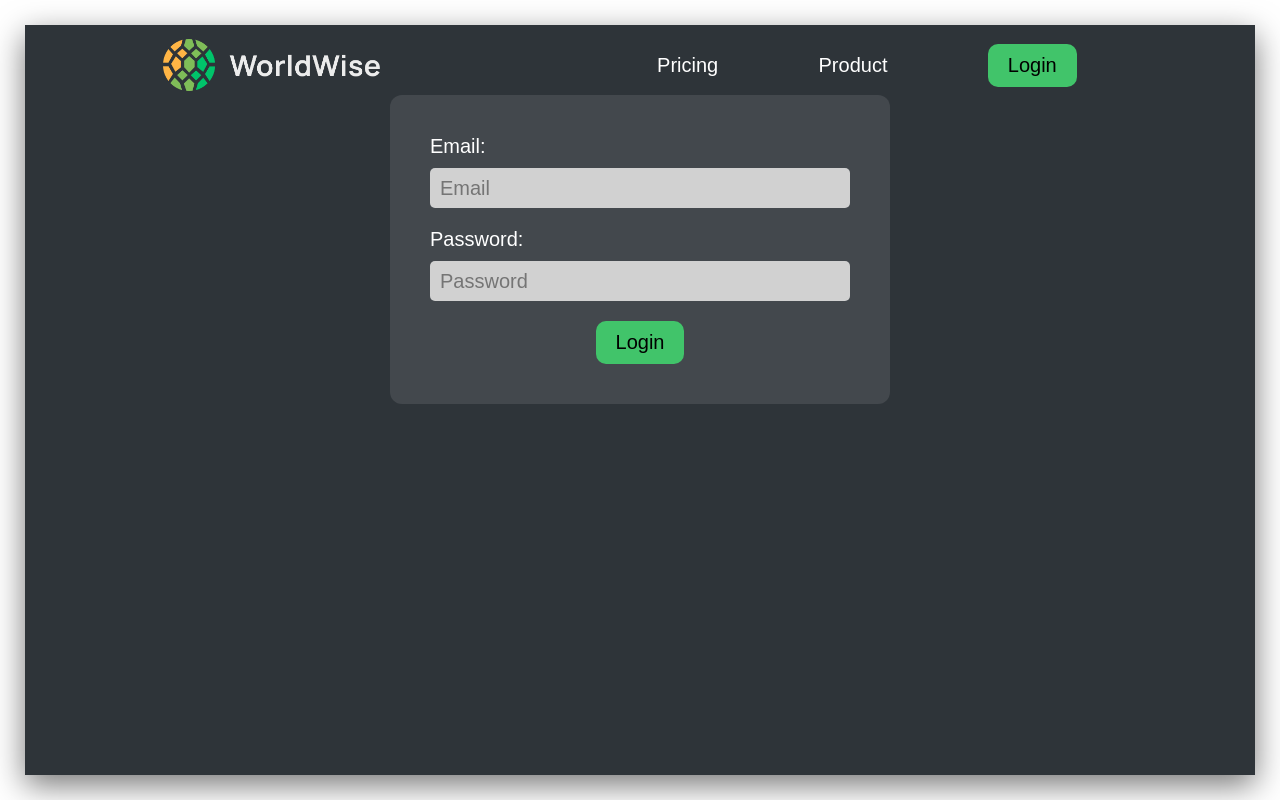
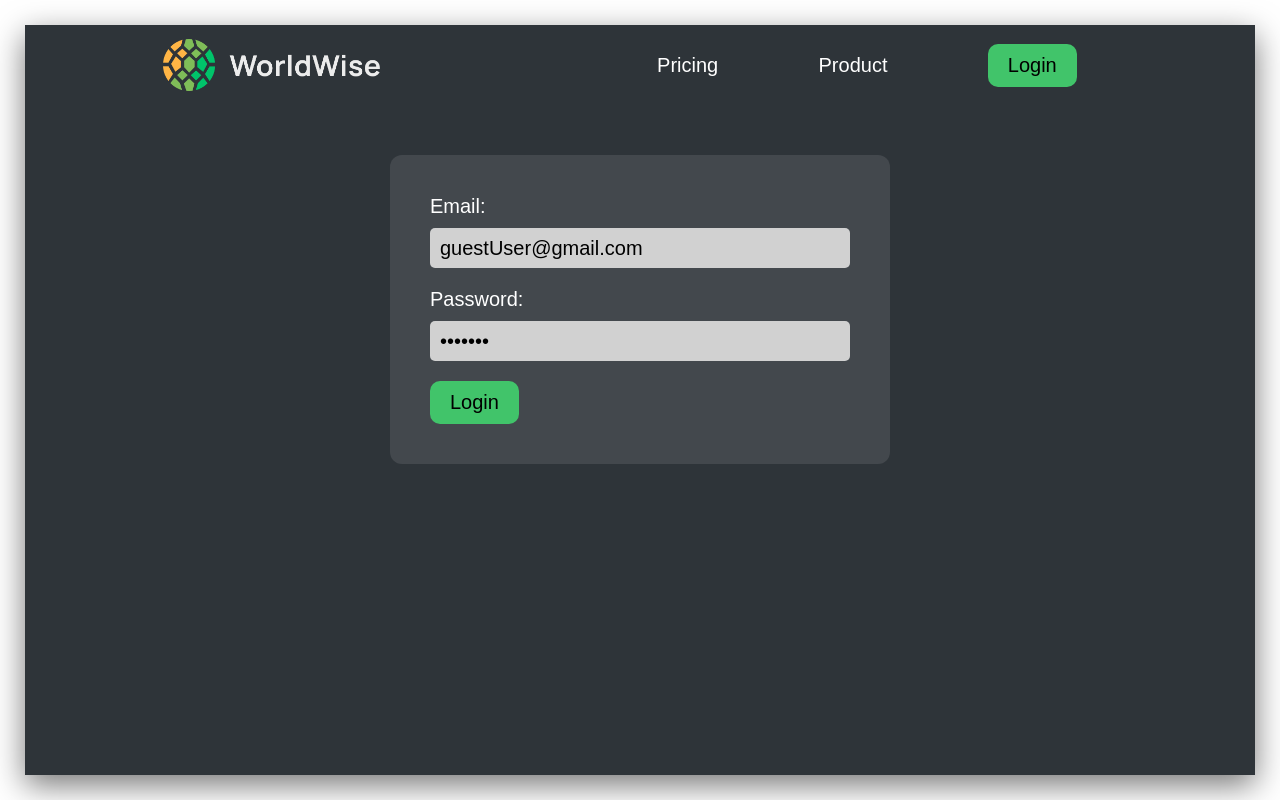
Before and after one commit to A-Karim2003/WorldWise, a React (Vite) app: page /login in a window 1280 px wide. Built offline with nearby package versions, Linux system fonts and the light colour scheme; data requests are answered from the project's data file.

Commit message:
add fake authentication

```diff
--- a/data/cities.json
+++ b/data/cities.json
@@ -49,18 +49,6 @@
       }
     },
     {
-      "id": "1762177640051",
-      "cityName": "Gemeente Borger-Odoorn",
-      "country": "Netherlands (Kingdom of the)",
-      "emoji": "🇳🇱",
-      "date": "03/11/2025",
-      "notes": "",
-      "position": {
-        "lat": 52.87702074818965,
-        "lng": 6.743750605123987
-      }
-    },
-    {
       "id": "1762177676269",
       "cityName": "Faaborg-Midtfyn Kommune",
       "country": "Denmark",
@@ -107,6 +95,18 @@
         "lat": 48.204540845239244,
         "lng": 16.37374877929688
       }
+    },
+    {
+      "id": "1762368298026",
+      "cityName": "Caterham",
+      "country": "United Kingdom of Great Britain and Northern Ireland (the)",
+      "emoji": "🇬🇧",
+      "date": "05/11/2025",
+      "notes": "",
+      "position": {
+        "lat": 51.2793235108089,
+        "lng": -0.07678714459874005
+      }
     }
   ]
 }
--- a/src/App.jsx
+++ b/src/App.jsx
@@ -17,6 +17,7 @@ import CityCard from "./components/CityCard";
 import CitiesProvider from "./context/CitiesProvider";
 import TripForm from "./pages/WorldWise/TripForm";
 import UpdateNotesForm from "./pages/WorldWise/UpdateNotesForm";
+import { AuthProvider } from "./context/AuthProvider";
 
 /*============Routes to BG Map========*/
 const routeToBgMap = {
@@ -32,6 +33,7 @@ function App() {
 
   return (
     <div className={`app ${bgClass}`}>
+      <AuthProvider>
         <CitiesProvider>
           <Routes>
             <Route element={<AppLayout />}>
@@ -54,6 +56,7 @@ function App() {
             <Route path="*" element={<PageNotFound />} />
           </Routes>
         </CitiesProvider>
+      </AuthProvider>
     </div>
   );
 }
--- /dev/null
+++ b/src/components/UserProfile.jsx
@@ -0,0 +1,29 @@
+import { useNavigate } from "react-router-dom";
+import { useAuth } from "../context/AuthProvider";
+import styles from "../pages/WorldWise/worldWise.module.css";
+
+function UserProfile() {
+  const { user, logout } = useAuth();
+  const navigate = useNavigate();
+
+  if (!user) return null;
+
+  return (
+    <div className={styles.userProfile}>
+      <div className={styles.imgContainer}>
+        <img src={user.avatar} alt="" />
+      </div>
+      <h3>Welcome, {user.username}</h3>
+      <button
+        onClick={() => {
+          logout();
+          navigate("/");
+        }}
+      >
+        Logout
+      </button>
+    </div>
+  );
+}
+
+export default UserProfile;
--- a/src/context/AuthProvider.jsx
+++ b/src/context/AuthProvider.jsx
@@ -1,4 +1,4 @@
-import { createContext, useContext } from "react";
+import { createContext, useContext, useReducer } from "react";
 
 function generateAvatar() {
   const s = `${Date.now()}-${Math.floor(Math.random() * 1e9)}`;
@@ -8,19 +8,30 @@ function generateAvatar() {
 }
 
 const DEMO_USER = {
-  user: "Guest1266",
-  email: "guest.user@gmail.com",
+  username: "Guest1266",
+  email: "guestUser@gmail.com",
   password: "pass123",
   avatar: generateAvatar(),
 };
 
 function reducer(state, action) {
-  console.log(state, action);
   switch (action.type) {
     case "login":
-      return { ...state, user: action.payload, isAuthenticated: true };
+      return {
+        ...state,
+        user: action.payload,
+        isAuthenticated: true,
+        isCredentialsIncorrect: false,
+      };
     case "logout":
-      return { ...state, user: null, isAuthenticated: false };
+      return {
+        ...state,
+        user: null,
+        isAuthenticated: false,
+        isCredentialsIncorrect: false,
+      };
+    case "credentials/incorrect":
+      return { ...state, isCredentialsIncorrect: true };
     default:
       throw new Error("Unknown action");
   }
@@ -29,18 +40,37 @@ function reducer(state, action) {
 const AuthContext = createContext(null);
 
 function AuthProvider({ children }) {
-  const [{ user, isAuthenticated }, dispatch] = useContext(reducer, {
-    user: null,
-    loggedIn: false,
-  });
-  function login(email, password) {}
-  function logout() {}
-  return <AuthContext>{children}</AuthContext>;
+  const [{ user, isAuthenticated, isCredentialsIncorrect }, dispatch] =
+    useReducer(reducer, {
+      user: null,
+      isAuthenticated: false,
+      isCredentialsIncorrect: false,
+    });
+
+  function login(email, password) {
+    if (email === DEMO_USER.email && password === DEMO_USER.password)
+      dispatch({ type: "login", payload: DEMO_USER });
+    else {
+      dispatch({ type: "credentials/incorrect" });
+    }
+  }
+
+  function logout() {
+    dispatch({ type: "logout" });
+  }
+
+  return (
+    <AuthContext
+      value={{ user, isAuthenticated, login, logout, isCredentialsIncorrect }}
+    >
+      {children}
+    </AuthContext>
+  );
+}
+
+function useAuth() {
+  return useContext(AuthContext);
 }
 
 // eslint-disable-next-line react-refresh/only-export-components
-export function useAuth() {
-  return useContext(AuthContext);
-}
-
-export default AuthProvider;
+export { AuthProvider, useAuth };
--- a/src/pages/Homepage/Homepage.jsx
+++ b/src/pages/Homepage/Homepage.jsx
@@ -1,5 +1,6 @@
 import styles from "./homepage.module.css";
 import Button from "../../components/AppLayout/Button";
+import { Link } from "react-router-dom";
 
 function Homepage() {
   return (
@@ -13,7 +14,9 @@ function Homepage() {
           of. Never forget your wonderful experiences, and show your friends how
           you have wandered the world.
         </p>
-        <Button> START TRACKING NOW </Button>
+        <Link to={"/login"}>
+          <Button> START TRACKING NOW </Button>
+        </Link>
       </div>
     </div>
   );
--- a/src/pages/Login/Login.jsx
+++ b/src/pages/Login/Login.jsx
@@ -1,24 +1,56 @@
 import styles from "./login.module.css";
 import Button from "../../components/AppLayout/Button";
-import { Link } from "react-router-dom";
+import { useNavigate } from "react-router-dom";
+import { useAuth } from "../../context/AuthProvider";
+import { useEffect, useState } from "react";
 
 function Login() {
+  const { login, isAuthenticated, isCredentialsIncorrect } = useAuth();
+  const navigate = useNavigate();
+
+  const [email, setEmail] = useState("guestUser@gmail.com");
+  const [password, setPassword] = useState("pass123");
+
+  useEffect(() => {
+    if (isAuthenticated) navigate("/worldwise", { replace: true });
+  }, [isAuthenticated, navigate]);
+
+  function handleSubmit(e) {
+    e.preventDefault();
+    if (email || password) login(email, password);
+  }
+
   return (
     <section className={styles.loginContainer}>
-      <form className={styles.loginForm}>
+      {isCredentialsIncorrect && (
+        <p className={styles.incorrectText}>
+          Incorrect email or password. Please try again.
+        </p>
+      )}
+      <form className={styles.loginForm} onSubmit={handleSubmit}>
         <div className={styles.formGroup}>
           <label htmlFor="email">Email:</label>
-          <input id="email" type="text" placeholder="Email" />
+          <input
+            id="email"
+            type="text"
+            placeholder="Email"
+            onChange={(e) => setEmail(e.target.value)}
+            value={email}
+          />
         </div>
 
         <div className={styles.formGroup}>
           <label htmlFor="password">Password:</label>
-          <input id="password" type="password" placeholder="Password" />
+          <input
+            id="password"
+            type="password"
+            placeholder="Password"
+            onChange={(e) => setPassword(e.target.value)}
+            value={password}
+          />
         </div>
 
-        <Link to="/worldwise">
-          <Button>Login</Button>
-        </Link>
+        <Button>Login</Button>
       </form>
     </section>
   );
--- a/src/pages/Login/login.module.css
+++ b/src/pages/Login/login.module.css
@@ -1,5 +1,5 @@
 .loginContainer {
-  height: 33.3%;
+  min-height: 33.3%;
   display: flex;
   flex-direction: column;
   align-items: center;
@@ -46,3 +46,10 @@
 .loginForm button {
   align-self: flex-start;
 }
+
+.incorrectText {
+  font-size: 2.5rem;
+  letter-spacing: 1.2px;
+  color: red;
+  margin-bottom: 2rem;
+}
--- a/src/pages/WorldWise/WorldWise.jsx
+++ b/src/pages/WorldWise/WorldWise.jsx
@@ -1,10 +1,12 @@
 import styles from "./worldwise.module.css";
 import Map from "./Map/Map";
 import SidePanel from "./SidePanel/SidePanel";
+import UserProfile from "../../components/UserProfile";
 
 function worldwise() {
   return (
     <section className={styles.worldwiseContainer}>
+      <UserProfile />
       <SidePanel />
       <Map />
     </section>
--- a/src/pages/WorldWise/worldwise.module.css
+++ b/src/pages/WorldWise/worldwise.module.css
@@ -1,6 +1,7 @@
 .worldwiseContainer {
   flex: 1;
   display: flex;
+  position: relative;
 }
 
 /* ========== 2 main sections======= */
@@ -227,3 +228,52 @@
   border: none;
   background-color: #d6dee0;
 }
+
+/* --------------User Profile------------ */
+.userProfile {
+  position: absolute;
+  top: 1rem;
+  right: 1rem;
+  z-index: 2000;
+  height: 60px;
+  background-color: rgba(44, 52, 58, 0.8);
+  color: white;
+  display: flex;
+  align-items: center;
+  gap: 1rem;
+  padding: 0.5rem;
+  border-radius: 0.5rem;
+}
+
+.imgContainer {
+  height: 50px;
+  width: 50px;
+  border-radius: 50%;
+  box-shadow: 1px 1px 5px rgba(0, 0, 0, 0.2), -1px -1px 5px rgba(0, 0, 0, 0.2);
+  display: flex;
+  align-items: center;
+  justify-content: center;
+}
+
+.userProfile h3 {
+  font-size: 1.4rem;
+  letter-spacing: 1px;
+}
+
+.userProfile button {
+  font-size: 1.4rem;
+  letter-spacing: 1px;
+  padding: 0.5rem 1rem;
+  background-color: #2e3439;
+  border: none;
+  border-radius: 1.2rem;
+  font-weight: 600;
+  color: white;
+  text-shadow: 1px 1px 1px black;
+
+  cursor: pointer;
+}
+
+.userProfile button:hover {
+  opacity: 0.8;
+}
```
Lines whose indentation alone changed are shown as unchanged.
